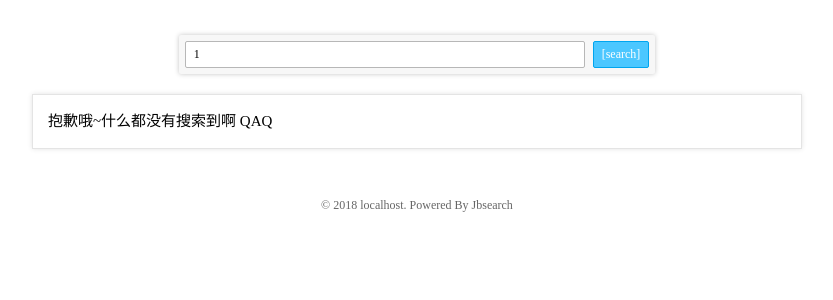
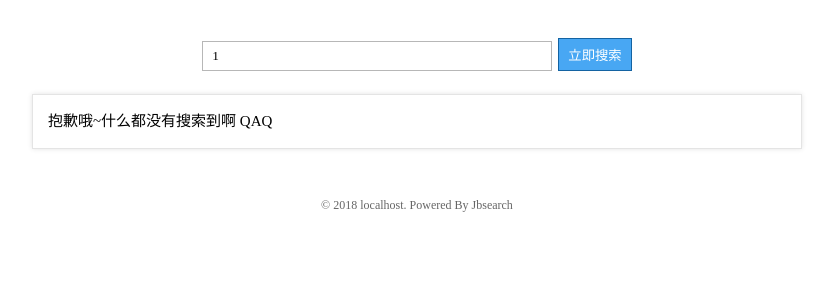
Before and after one commit to Mr-lunatic/mdzz, a PHP site: page /?s=1 in a window 1280 px wide. Shown: the top 300 px of the page, without its empty margins (223-1056 px from the left). Run offline with PHP 8.4, Linux system fonts and the light colour scheme; data that the repository does not hold is empty; some libraries are stand-ins or nearby versions.

Commit message:
外观修改

```diff
--- a/spider/index.php
+++ b/spider/index.php
@@ -36,7 +36,7 @@ $wd = htmlspecialchars(urldecode($_GET['s']));
 <?php endif ?>
 <form action="" method="get">
 	<input type="input" name="s" value="<?php echo $wd ?>">
-	<button type="submit">[search]</button>
+	<button type="submit">立即搜索</button>
 </form>
 
 <?php
--- a/spider/s/i.css
+++ b/spider/s/i.css
@@ -7,25 +7,19 @@ max-width: 800px;margin: 0 auto;}
 	margin-top: 15px;
 }
 form{
-	padding: 2px;
 	display: table;
-	background-color: #f7f7f7;
 	margin: 20px auto;
-	border-radius: 2px;
-	box-shadow: 0 0 5px #c5c5c5;
 }
 input,button{
-	padding: 5px 8px;
-	margin: 4px;
+	padding: 6px 9px;
+	margin: 3px;
 	border: 1px solid #b7b7b7;
-	border-radius: 2px;
-	font-size: 0.8em;
 	font-family: inherit;
 }
 button{
-	background: #4cc7ff;
+	background: #48a7f3;
 	color: #fff;
-	border: 1px solid #00a5ef;
+	border: 1px solid #1463a2;
 }
 .content{
 	font-size: 0.9em;
@@ -82,7 +76,7 @@ span.mark{
 	color: #c00;
 	font-weight: bold;
 }
-input{width: 400px}
+input{width: 350px}
 @media screen and (max-width: 555px){
 	input{width: 300px}
 }
--- a/spider/s/i.js
+++ b/spider/s/i.js
@@ -1,5 +1,4 @@
 $(function(){
-
 
 wd = $("input[name=s]").val().split(" ");
 for (var i = 0; i < wd.length; i++) {
```
